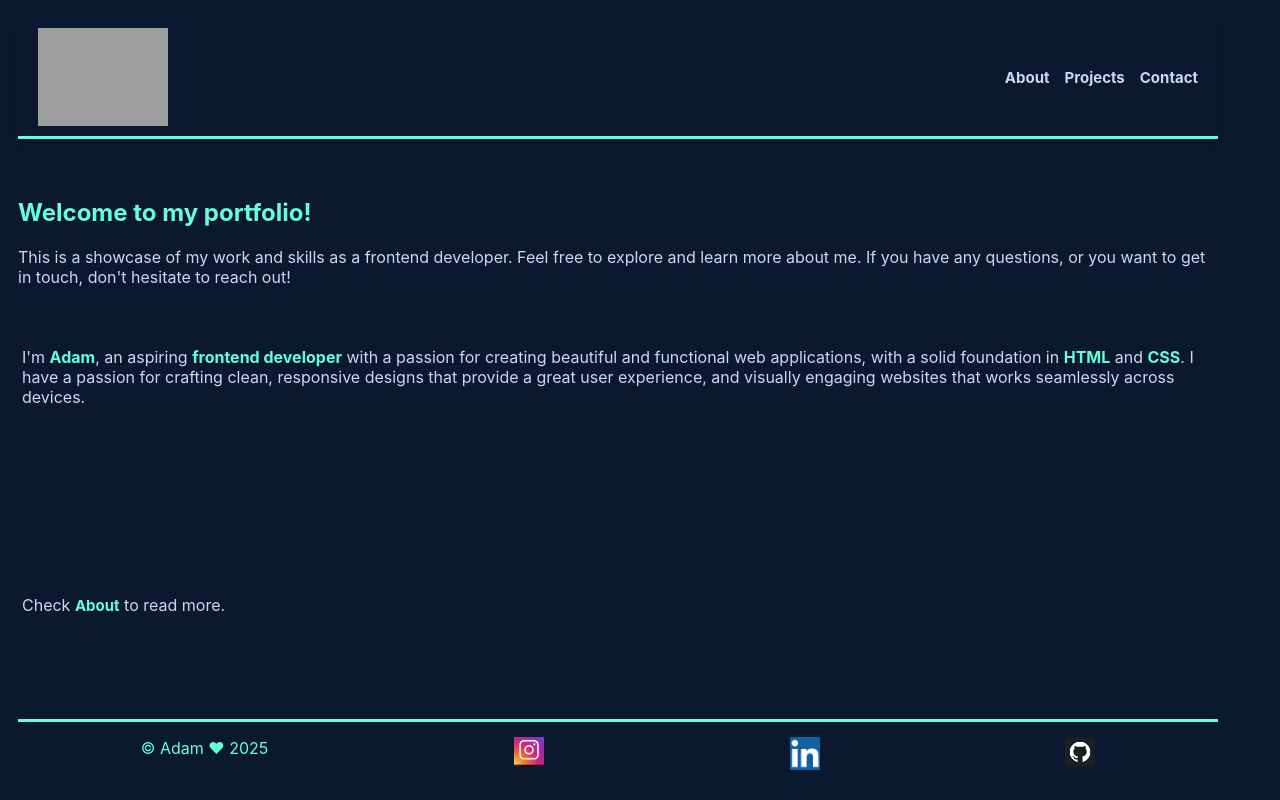
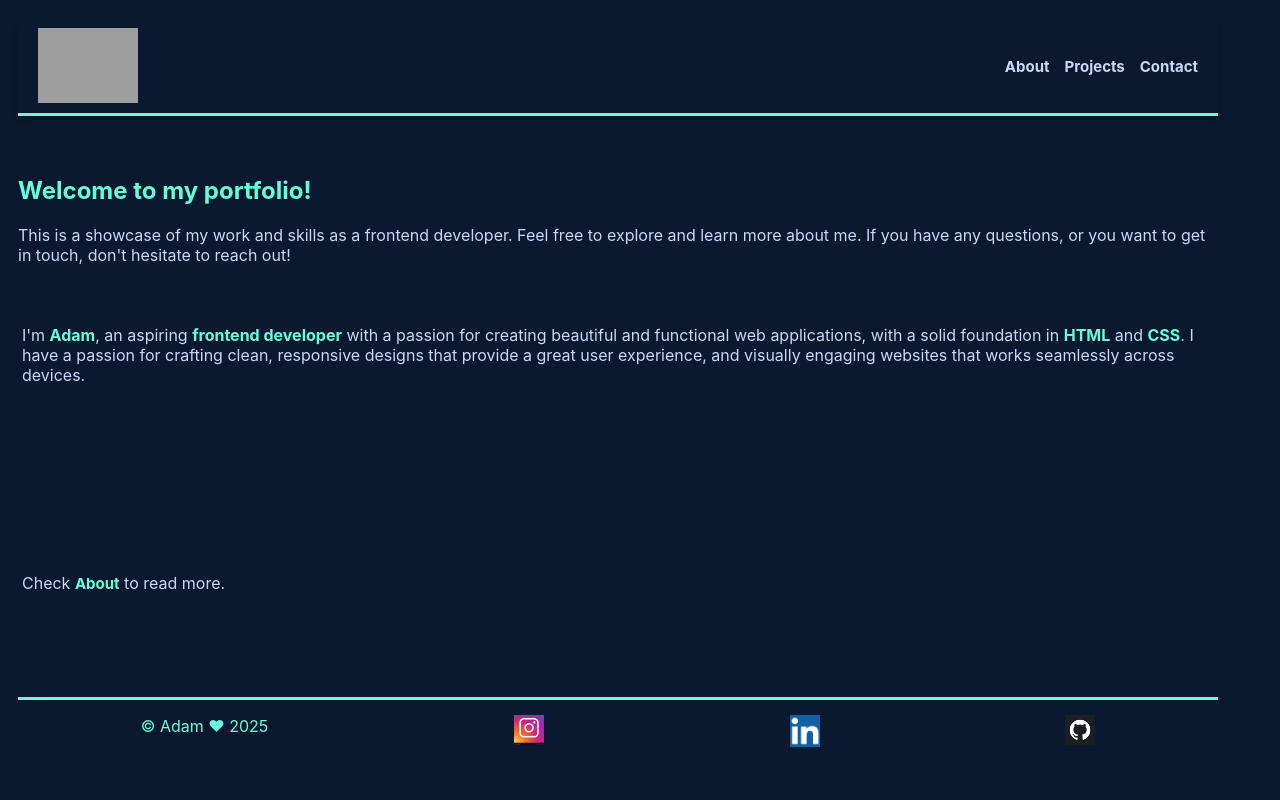
Before and after one commit to Adebayo432/Portfolio, a plain HTML site: page index.html in a window 1280 px wide. Drawn offline with Linux system fonts and the light colour scheme; grey boxes are pictures that could not be loaded.

Commit message:
Add files via upload

```diff
--- a/styles/styles.css
+++ b/styles/styles.css
@@ -18,10 +18,15 @@ body{
     background-color: #0A192F;
     border-bottom: 3px solid #64FFDA;
     box-shadow: 0 4px 6px rgba(0, 0, 0, 0.1);
+     position: sticky;
+     top: 0;
+     right: 0;
+     left: 0;
+     bottom: 0;
 }
 
 .navbar img{
-    width: 130px;
+    width: 100px;
 }
 .navbar a{
     margin: 0px;
@@ -31,6 +36,7 @@ body{
     color: #CCD6F6;
     text-decoration: none;
     text-align: center;
+
 }
 .navbar a:hover{
     color:#64FFDA;
```
